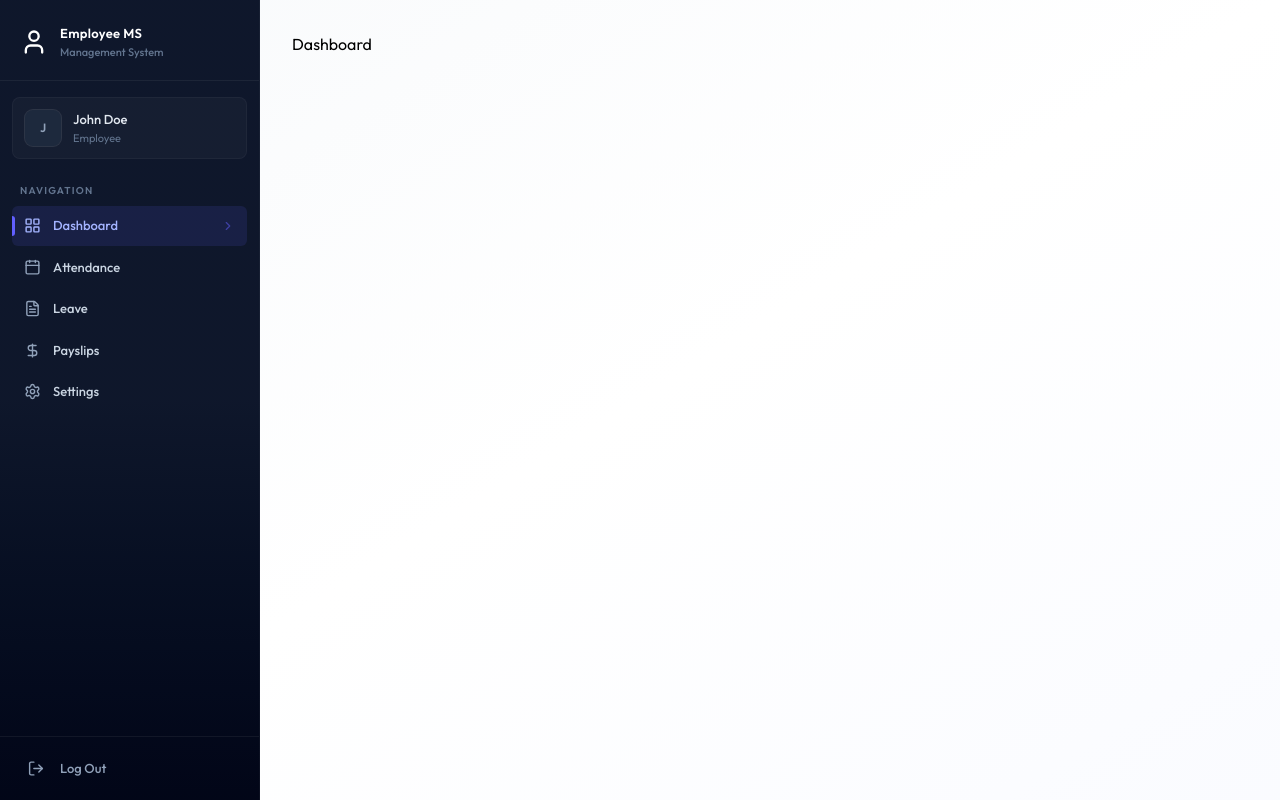
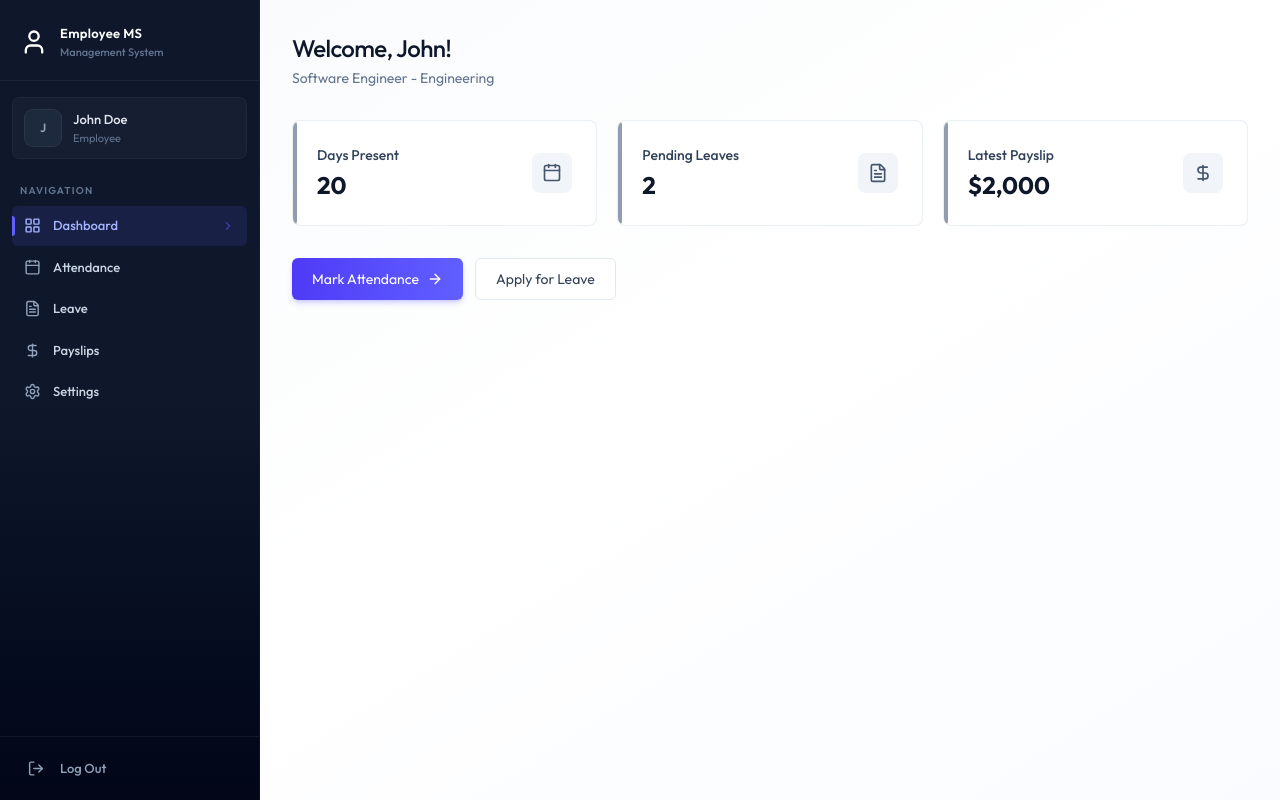
Before and after one commit to Devnehate/EMS, a React (Vite) app in the folder client/: page /dashboard in a window 1280 px wide. Built offline with nearby package versions, Linux system fonts and the light colour scheme.

Commit message:
Dashboard page UI completed

```diff
--- /dev/null
+++ b/client/src/components/AdminDashboard.jsx
@@ -0,0 +1,34 @@
+import { Building2Icon, CalendarIcon, FileTextIcon, UserIcon } from "lucide-react"
+
+const AdminDashboard = ({data}) => {
+
+    const stats = [
+        {icon: UserIcon, value: data.totalEmployees, label: "Total Employees", description: "Active workforce"},
+        {icon: Building2Icon, value: data.totalDepartments, label: "Departments", description: "Organization units "},
+        {icon: CalendarIcon, value: data.todayAttendance, label: "Today's Attendances", description: "Checked in today"},
+        {icon: FileTextIcon, value: data.pendingLeaves, label: "Pending Leaves", description: "Awaiting approval"},
+    ]
+
+  return (
+      <div className="animate-fade-in">
+          <div className="page-header">
+              <h1 className="page-title">Dashboard</h1>
+              <p className="page-subtitle">Welcome back, Admin - here's your overview</p>
+          </div>
+          <div className="grid grid-cols-1 sm:grid-cols-2 lg:grid-cols-4 gap-4 sm:gap-5 mb-8">
+              {stats.map((s) => (
+                  <div key={s.label} className="card card-hover p-5 sm:p-6 relative overflow-hidden group flex items-center justify-between">
+                      <div>
+                          <div className="absolute left-0 top-0 bottom-0 w-1 rounded-r-full bg-slate-500/70 group-hover:bg-indigo-700/70" />
+                          <p className="text-sm font-medium text-slate-700">{s.label}</p>
+                          <p className="text-2xl font-bold text-slate-900 mt-1">{s.value}</p>
+                      </div>
+                      <s.icon className="size-10 p-2.5 rounded-lg bg-slate-100 text-slate-600 group-hover:bg-indigo-50 group-hover:text-indigo-600 transition-colors duration-200" />
+                  </div>
+              ))}
+          </div>
+    </div>
+  )
+}
+
+export default AdminDashboard
--- /dev/null
+++ b/client/src/components/EmployeeDashboard.jsx
@@ -0,0 +1,45 @@
+/* eslint-disable no-unused-vars */
+import { ArrowRightIcon, CalendarIcon, DollarSignIcon, FileTextIcon } from "lucide-react";
+import { Link } from "react-router-dom";
+
+const EmployeeDashboard = ({data}) => {
+
+    const emp = data.employee;
+
+    const cards = [
+        {icon: CalendarIcon, value: data.currentMonthAttendance, title: "Days Present", subtitle: "This month"},
+        {icon: FileTextIcon, value: data.pendingLeaves, title: "Pending Leaves", subtitle: "Awaiting approval"},
+        {icon: DollarSignIcon, value: data.latestPayslip ? `$${data.latestPayslip.netSalary?.toLocaleString()}` : 'N/A', title: "Latest Payslip", subtitle: "most recent payout"},
+    ]
+
+  return (
+      <div className="animate-fade-in">
+          <div className="page-header">
+              <h1 className="page-title">Welcome, {emp?.firstName}!</h1>
+              <p className="page-subtitle">{emp?.position} - {emp?.department || 'No Department'}</p>
+          </div>
+          <div className="grid grid-cols-1 sm:grid-cols-3 gap-4 sm:gap-5 mb-8">
+              {cards.map((card,index) => (
+                  <div key={index} className="card card-hover p-5 sm:p-6 relative overflow-hidden group flex items-center justify-between">
+                      <div>
+                          <div className="absolute left-0 top-0 bottom-0 w-1 rounded-r-full bg-slate-500/70 group-hover:bg-indigo-700/70" />
+                          <p className="text-sm font-medium text-slate-700">{card.title}</p>
+                          <p className="text-2xl font-bold text-slate-900 mt-1">{card.value}</p>
+                      </div>
+                      <card.icon className="size-10 p-2.5 rounded-lg bg-slate-100 text-slate-600 group-hover:bg-indigo-50 group-hover:text-indigo-600 transition-colors duration-200" />
+                  </div>
+              ))}
+          </div>
+          <div className="flex flex-col sm:flex-row gap-3">
+              <Link to='/attendance' className='btn-primary text-center inline-flex items-center justify-center gap-2'>
+                  Mark Attendance <ArrowRightIcon className="w-4 h-4" />
+              </Link>
+              <Link to='/leave' className='btn-secondary text-center'>
+                  Apply for Leave
+              </Link>
+          </div>
+    </div>
+  )
+}
+
+export default EmployeeDashboard
--- /dev/null
+++ b/client/src/components/Loading.jsx
@@ -0,0 +1,10 @@
+
+const Loading = () => {
+  return (
+      <div className="flex h-screen justify-center items-center">
+          <div className="animate-spin size-8 border-2 border-indigo-600 border-t-transparent rounded-full"></div>
+    </div>
+  )
+}
+
+export default Loading
--- a/client/src/pages/Dashboard.jsx
+++ b/client/src/pages/Dashboard.jsx
@@ -1,8 +1,35 @@
+/* eslint-disable react-hooks/set-state-in-effect */
+import { useEffect, useState } from "react";
+import {dummyEmployeeDashboardData } from "../assets/assets";
+import Loading from "../components/Loading";
+import EmployeeDashboard from "../components/EmployeeDashboard";
+import AdminDashboard from "../components/AdminDashboard";
 
 const Dashboard = () => {
-  return (
-    <div>Dashboard</div>
-  )
+
+  const [data, setData] = useState(null);
+  const [loading, setLoading] = useState(true);
+
+  useEffect(() => {
+    setData(dummyEmployeeDashboardData)
+    setTimeout(() => {
+      setLoading(false);
+    }, 1000);
+  }, [])
+
+  if (loading) return <Loading />
+  if(!data) return <p className="text-center text-slate-500 py-12">Failed to load dashboard.</p>
+
+  if(data.role === "ADMIN") {
+    return (
+      <AdminDashboard data={data} />
+    )
+  } else {
+    return (
+      <EmployeeDashboard data={data} />
+    )
+  }
+
 }
 
 export default Dashboard
```
